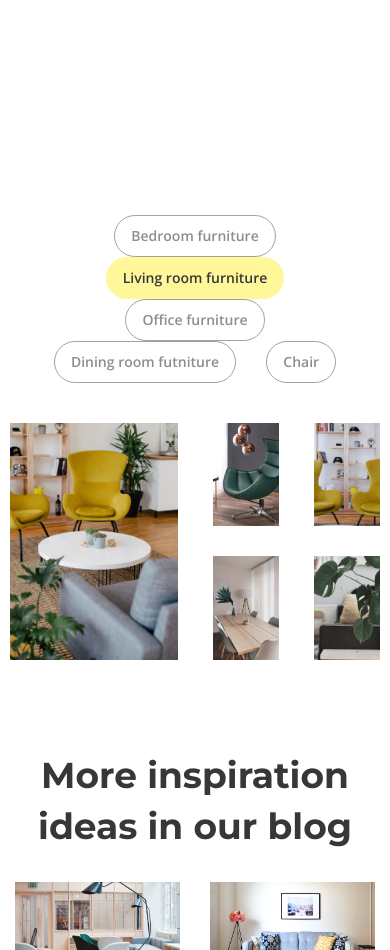
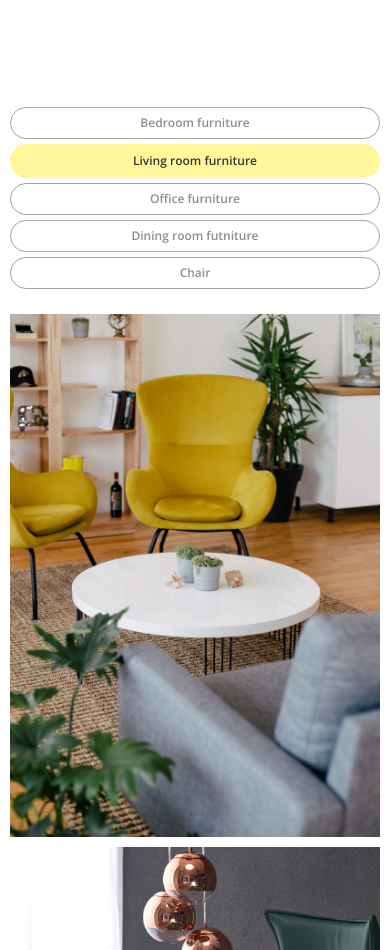
Before and after one commit to FedorLivshits/MultipageWebsite-gulp-scss, a website: page app/index.html in a window 390 px wide. Shown: the part 3817-4767 px from the top of the page. Drawn offline with nearby package versions, Linux system fonts and the light colour scheme.

Commit message:
media for gallery section

```diff
--- a/app/scss/_media.scss
+++ b/app/scss/_media.scss
@@ -103,6 +103,22 @@
       margin-right: 112px;
     }
   }
+  .gallery {
+    padding-top: 0;
+
+    &__items {
+      grid-gap: 10px;
+    }
+
+    &__btns {
+      margin-bottom: 20px;
+    }
+
+    &__btn {
+      margin-bottom: 5px;
+    }
+  }
+
 }
 
 @media (max-width: 780px) {
@@ -175,6 +191,8 @@
     }
   }
   .works-path {
+    margin-bottom: 80px;
+
     &__item-title-box {
       margin-bottom: 15px;
     }
@@ -214,6 +232,20 @@
 
     &__item--delivery {
       order: 4
+    }
+  }
+  .gallery {
+    &__items {
+      grid-template-columns: repeat(2, 1fr);
+    }
+
+    &__item-img:nth-child(1) {
+      grid-column: span 1;
+    }
+
+    &__btn {
+      margin-left: 0;
+      margin-right: 0;
     }
   }
 
@@ -310,6 +342,22 @@
       line-height: 40px;
     }
   }
+  .gallery {
+    &__items {
+      grid-template-columns: repeat(1, 1fr);
+    }
+
+    &__btns {
+      display: grid;
+    }
+
+    &__btn {
+      font-size: 12px;
+      line-height: 20px;
+      padding: 5px 12px;
+    }
+  }
+
 }
 
 @media (max-width: 400px) {
```
Also changed, not shown: app/css/style.min.css.
